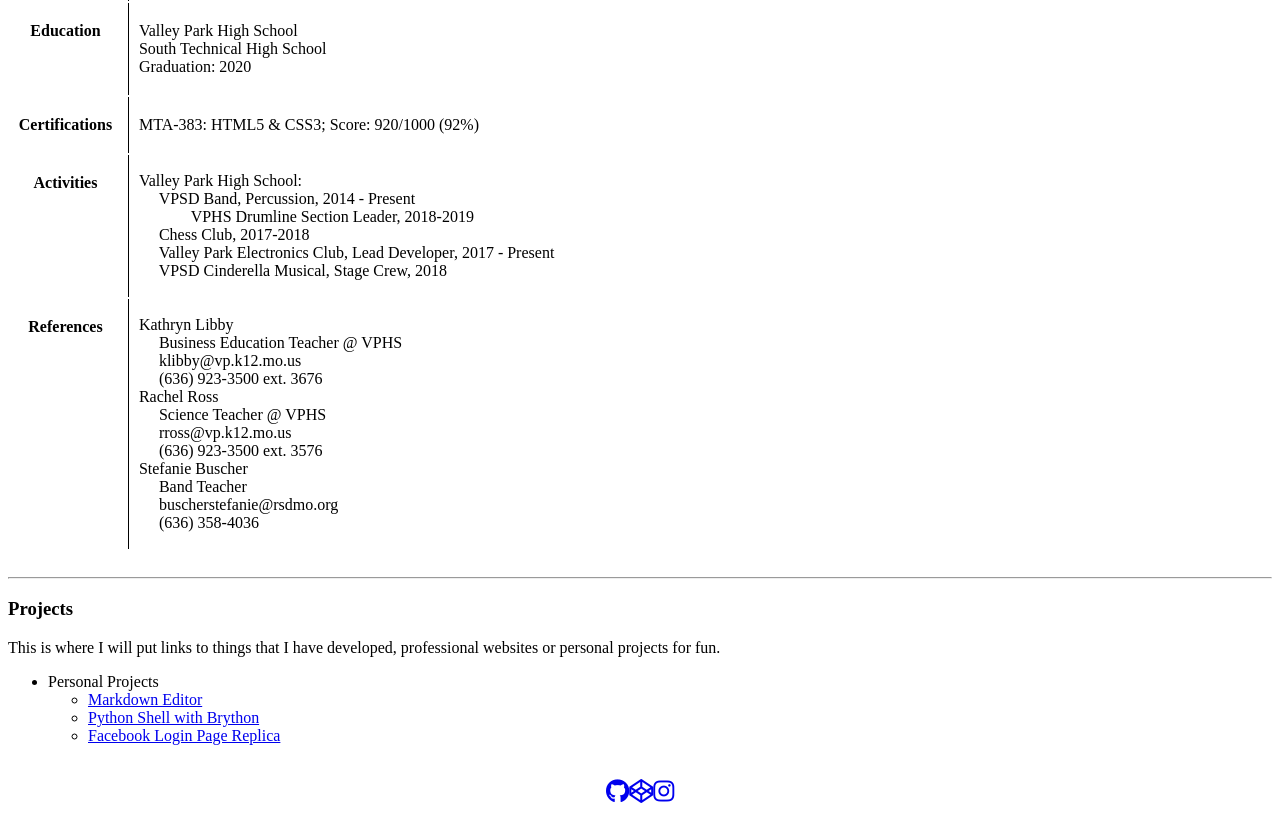
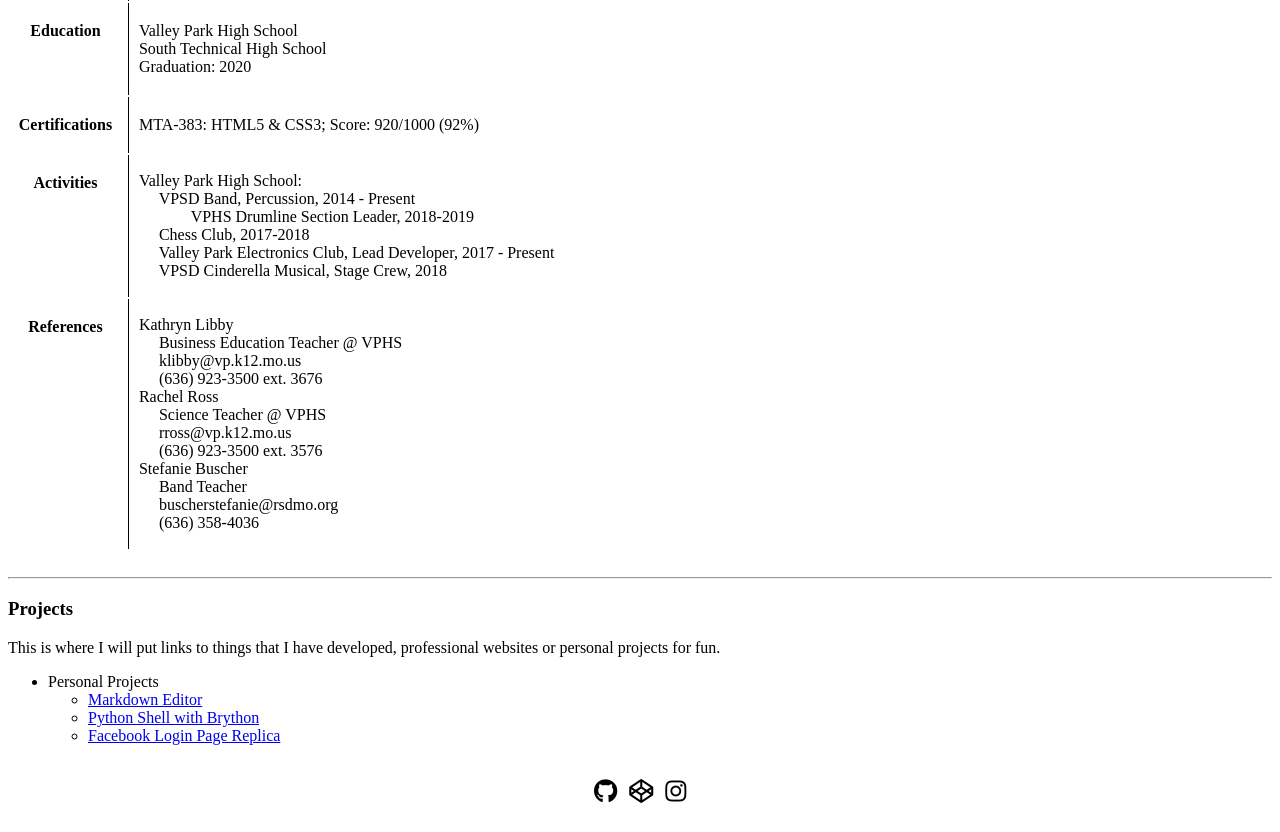
Before and after one commit to hmccabe2002/Signal-Rock-Radio-Website, a plain HTML site: page index.html in a window 1280 px wide. Shown: the part 333-1165 px from the top of the page. Drawn offline with Linux system fonts and the light colour scheme.

Commit message:
Edit social icons

```diff
--- a/index.html
+++ b/index.html
@@ -8,6 +8,11 @@
         #social{
          font-size: 24px;
          text-align: center;
+        }
+        #social a{
+         text-decoration: none;
+         color: black;
+
         }
         header > h1 {
             border-bottom: 1px solid black;
@@ -95,7 +100,7 @@ Stefanie Buscher
         <br>
         <div id="social">
 
-          <a target="_blank" href="https://https://github.com/hmccabe2002"><i class="fab fa-github"></i></a><a target="_blank" href="https://codepen.io/hmccabe2002/"><i class="fab fa-codepen"></i></a><a target="_blank" href="https://www.instagram.com/hmccabemusic/"><i class="fab fa-instagram"></i></a>
+          <a target="_blank" href="https://https://github.com/hmccabe2002"><i class="fab fa-github"></i></a>&nbsp;&nbsp;<a target="_blank" href="https://codepen.io/hmccabe2002/"><i class="fab fa-codepen"></i></a>&nbsp;&nbsp;<a target="_blank" href="https://www.instagram.com/hmccabemusic/"><i class="fab fa-instagram"></i></a>
         </div>
             <br>
     </footer>
```
